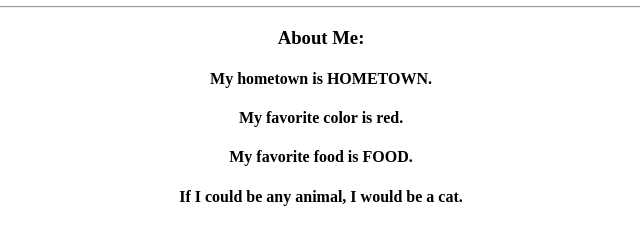
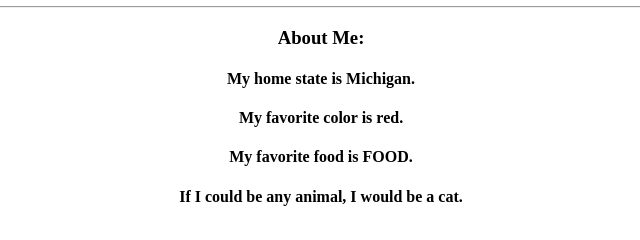
Before and after one commit to Werefox22/my-profile, a plain HTML site: page index.html in a window 1280 px wide. Shown: the part 121-361 px from the top of the page, 319-959 px from the left. Drawn offline with Linux system fonts and the light colour scheme.

Commit message:
Changed hometown line to home state

```diff
--- a/index.html
+++ b/index.html
@@ -11,7 +11,7 @@
                 <h2>Software Developer</h2>
                 <hr>
                 <h3>About Me:</h3>
-                    <h4>My hometown is HOMETOWN.</h4>
+                    <h4>My home state is Michigan.</h4>
                     <h4>My favorite color is red.</h4>
                     <h4>My favorite food is FOOD.</h4>
                     <h4>If I could be any animal, I would be a cat.</h4>
```
